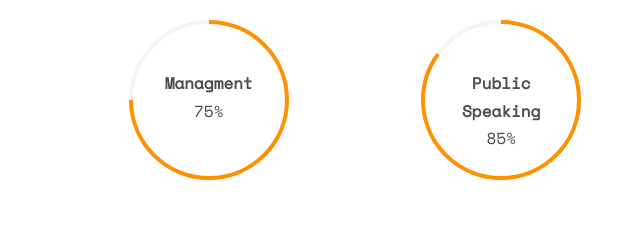
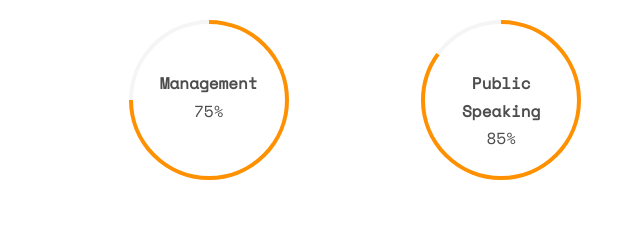
Before and after one commit to FenyRoy/FenyRoy.github.io, a plain HTML site: page index.html in a window 1280 px wide. Shown: the part 4232-4472 px from the top of the page, 285-925 px from the left. Drawn offline with nearby package versions, Linux system fonts and the light colour scheme; some packages are replaced by stand-ins of ours; no server answers; files whose address does not match are found by name.

Commit message:
Spelling Correction

```diff
--- a/index.html
+++ b/index.html
@@ -287,7 +287,7 @@
 					<div class="chart" data-percent="55"><span><strong>Photography</strong>55%</span></div>
 				</div>
 				<div class="col-md-3 col-sm-6 col-xs-12 text-center">
-					<div class="chart" data-percent="75"><span><strong>Managment</strong>75%</span></div>
+					<div class="chart" data-percent="75"><span><strong>Management</strong>75%</span></div>
 				</div>
 				<div class="col-md-3 col-sm-6 col-xs-12 text-center">
 					<div class="chart" data-percent="85"><span><strong>Public<br>Speaking</strong>85%</span></div>
```
